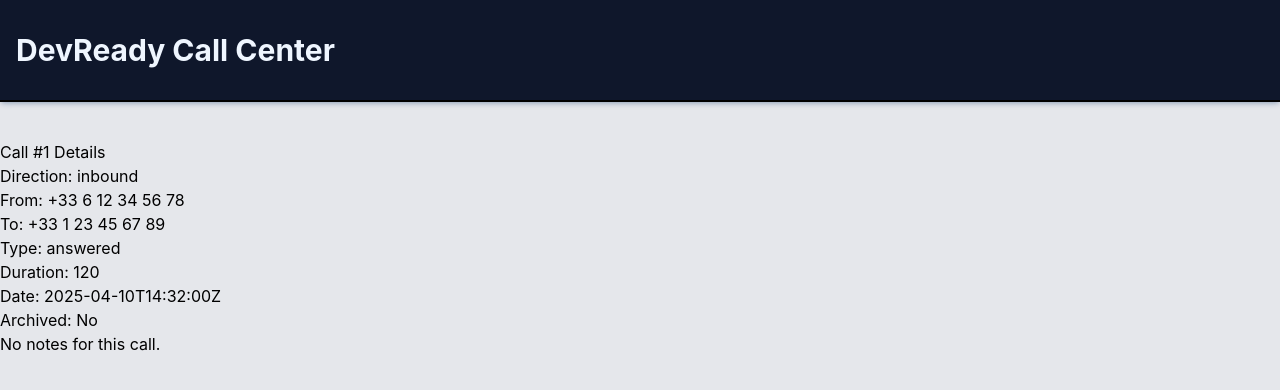
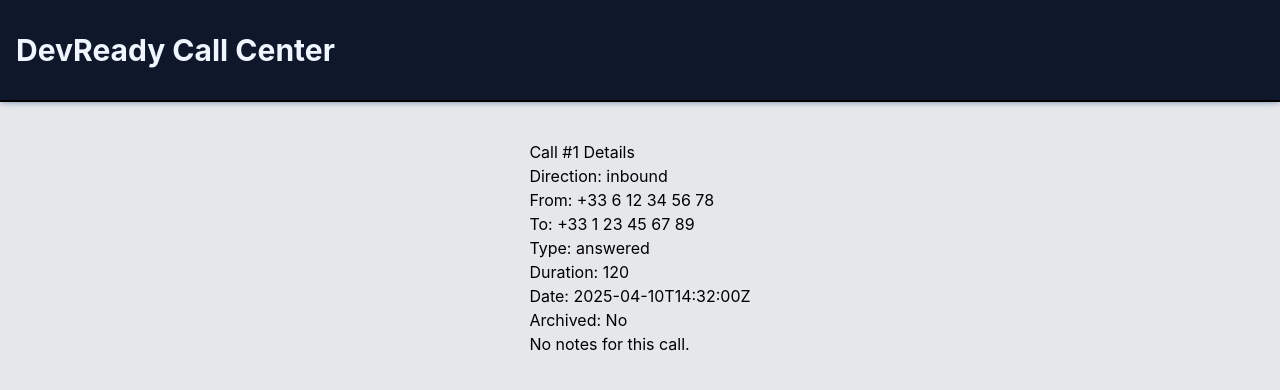
Before and after one commit to Vaggelis-Agapiou/call-management-dashboard, a React (Vite) app: page /call/1 in a window 1280 px wide. Shown: the top 390 px of the page. Built offline with nearby package versions, Linux system fonts and the light colour scheme.

Commit message:
Abstracted main template into UI to be reused

```diff
--- a/src/components/CallItem.jsx
+++ b/src/components/CallItem.jsx
@@ -47,7 +47,7 @@
           {call.duration === 0
             ? " - "
             : call.duration < 60
-              ? "Less than 1 Min"
+              ? "less than 1 min"
               : Math.floor(call.duration / 60) + " min"}
         </p>
       </div>
--- a/src/pages/Details.jsx
+++ b/src/pages/Details.jsx
@@ -1,17 +1,13 @@
 import { useParams } from "react-router-dom";
 import { callHistory } from "../data/calls";
+import Template from "../ui/Template";
 
 function Details() {
   const { id } = useParams();
   const call = callHistory.find((c) => c.id.toString() === id);
 
   return (
-    <div className="min-h-screen bg-gray-200">
-      <div className="mb-10 py-8 bg-slate-900 outline-2 shadow-md shadow-slate-400">
-        <h1 className="pl-4 text-3xl font-bold text-blue-50">
-          DevReady Call Center
-        </h1>
-      </div>
+    <Template>
       <div>
         <h2>Call #{call.id} Details</h2>
         <p>Direction: {call.direction}</p>
@@ -27,7 +23,7 @@
           <p>No notes for this call.</p>
         )}
       </div>
-    </div>
+    </Template>
   );
 }
 
--- a/src/pages/Home.jsx
+++ b/src/pages/Home.jsx
@@ -1,6 +1,7 @@
 import { useState } from "react";
 import { callHistory } from "../data/calls";
 import CallItem from "../components/CallItem";
+import Template from "../ui/Template";
 
 function Home() {
   const [calls, setCalls] = useState(callHistory);
@@ -16,13 +17,8 @@
   }
 
   return (
-    <div className="min-h-screen bg-gray-200">
-      <div className="mb-10 py-8 bg-slate-900 outline-2 shadow-md shadow-slate-400">
-        <h1 className="pl-4 text-3xl font-bold text-blue-50">
-          DevReady Call Center
-        </h1>
-      </div>
-      <div className="max-w-4xl mx-auto px-5">
+    <Template>
+      <div className="max-w-4xl w-full mx-auto px-5">
         <h2 className="text-center text-2xl font-semibold">Activity Feed</h2>
         {calls
           .filter((currentCall) => currentCall.is_archived === false)
@@ -34,7 +30,7 @@
             />
           ))}
       </div>
-    </div>
+    </Template>
   );
 }
 
--- /dev/null
+++ b/src/ui/Template.jsx
@@ -0,0 +1,14 @@
+function Template({ children }) {
+  return (
+    <div className="min-h-screen bg-gray-200 flex flex-col items-center">
+      <div className="mb-10 py-8 w-full bg-slate-900 outline-2 shadow-md shadow-slate-400">
+        <h1 className="pl-4 text-3xl font-bold text-blue-50">
+          DevReady Call Center
+        </h1>
+      </div>
+      {children}
+    </div>
+  );
+}
+
+export default Template;
```
